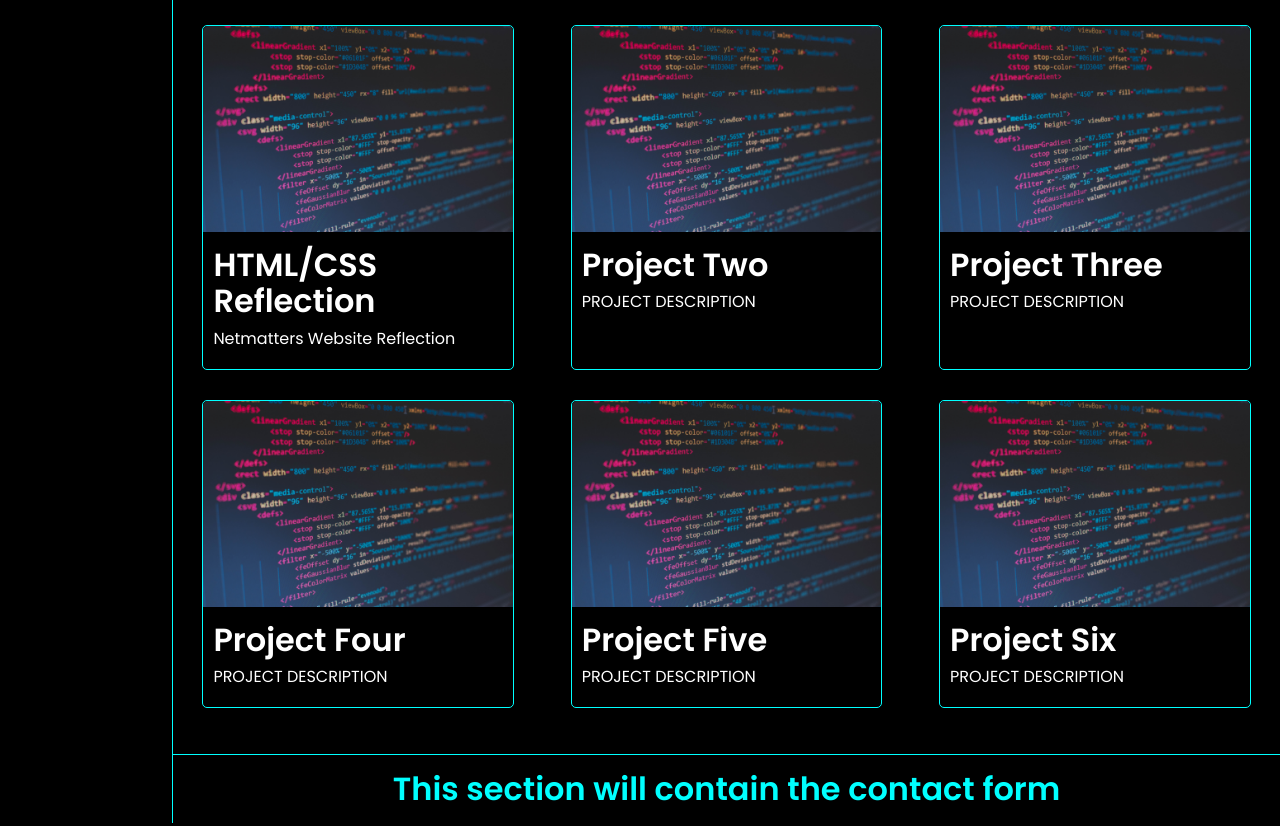
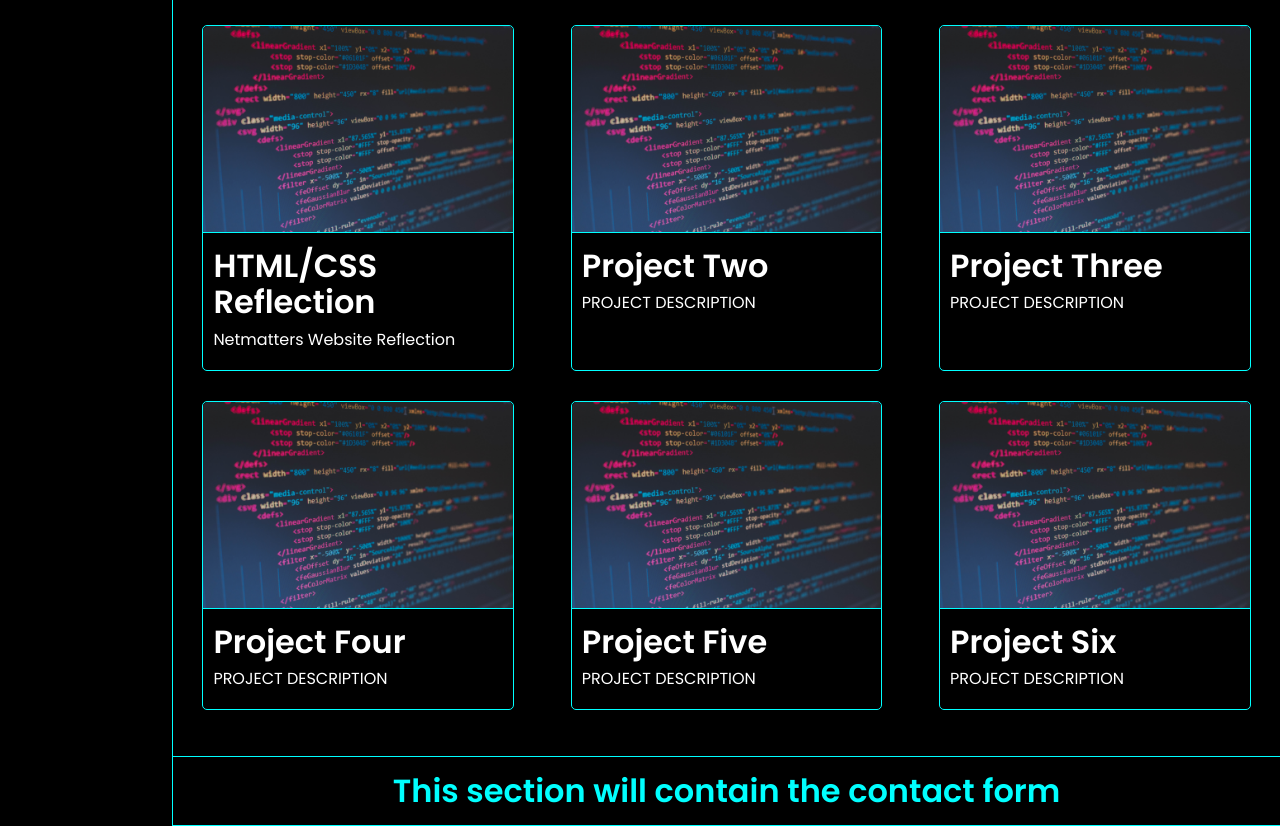
Before and after one commit to liamsinc/portfolio, a PHP site: page / in a window 1280 px wide. Shown: the part 872-1698 px from the top of the page. Run offline with PHP 8.4, Linux system fonts and the light colour scheme.

Commit message:
minor update

```diff
--- a/css/style.css
+++ b/css/style.css
@@ -334,12 +334,14 @@ a {
 /* line 53, ../../../Documents/Netmatters/Portfolio/scss/sections/_projects.scss */
 .project__img {
   width: 100%;
+  border-bottom: 1px solid #00FFFF;
   border-top-left-radius: 0.3125em;
   border-top-right-radius: 0.3125em; }
 
 /* line 2, ../../../Documents/Netmatters/Portfolio/scss/sections/_contact.scss */
 .contact__section {
   text-align: center;
-  color: #00FFFF; }
+  color: #00FFFF;
+  border-bottom: 1px solid #00FFFF; }
 
 /*# sourceMappingURL=style.css.map */
--- a/index.html
+++ b/index.html
@@ -41,7 +41,7 @@
                 <div class="project__content container">
                     <div class="project__item">
                         <a href="https://github.com/liamsinc/html-css-reflection">
-                            <img class="project__img" src="img/project-img.jpg">
+                            <img class="project__img" src="img/project-img.jpg" alt="Project One - Netmatters HTML/CSS Reflection">
                             <div class="project__text">
                                 <h1>HTML/CSS Reflection</h1>
                                 <p>Netmatters Website Reflection</p>
--- a/scss/sections/_contact.scss
+++ b/scss/sections/_contact.scss
@@ -2,5 +2,6 @@
     &__section {
         text-align: center;
         color: $aqua;
+        border-bottom: 1px solid $aqua;
     }
 }
--- a/scss/sections/_projects.scss
+++ b/scss/sections/_projects.scss
@@ -52,6 +52,7 @@
 
     &__img {
         width: 100%;
+        border-bottom: 1px solid $aqua;
         border-top-left-radius: em(5px);
         border-top-right-radius: em(5px);
     }
```
Also changed, not shown: 1 other file.
